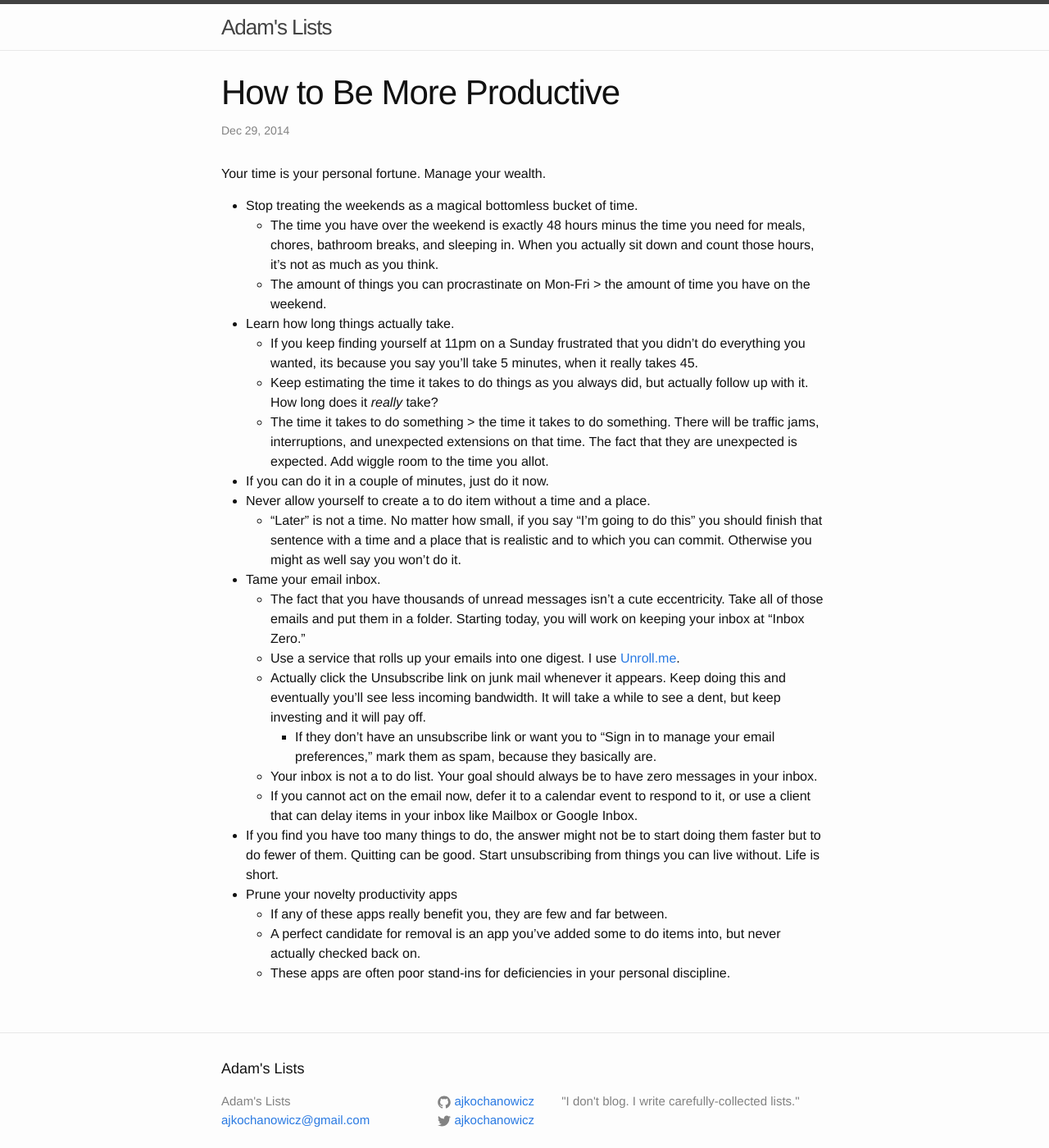
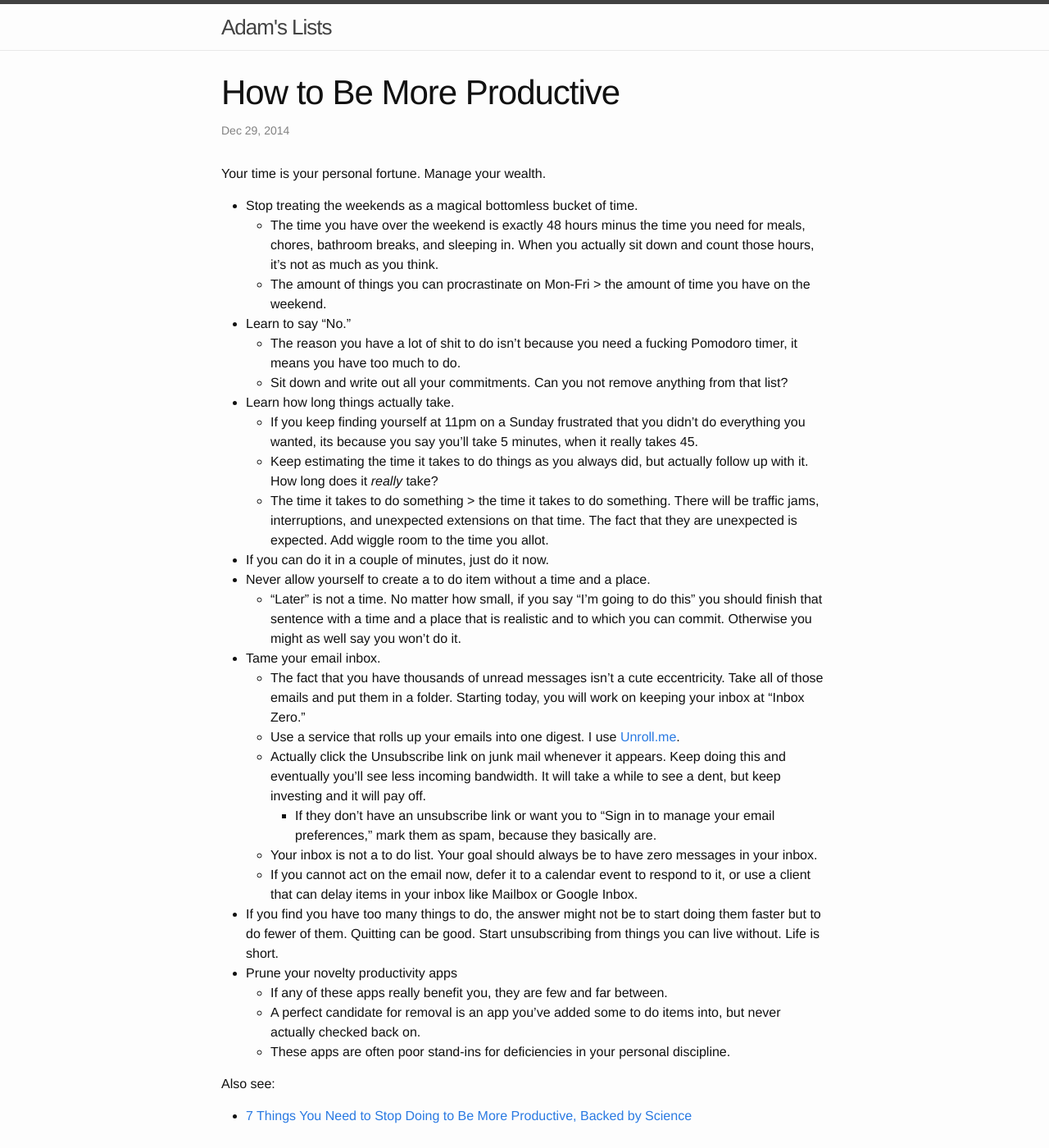
Before and after one commit to adamjgrant/blog, a Jekyll site: the page built from _posts/2014-12-29-how-to-be-more-productive.markdown, in a window 1280 px wide and 1400 px high. Shown: the whole window at 82% size. Built offline with Jekyll 4.4.1, drawn with Linux system fonts in a browser that asks for light colours; comment, search, counter and statistics services are not loaded.

```diff
--- a/_posts/2014-12-29-how-to-be-more-productive.markdown
+++ b/_posts/2014-12-29-how-to-be-more-productive.markdown
@@ -10,6 +10,9 @@ Your time is your personal fortune. Manage your wealth.
 - Stop treating the weekends as a magical bottomless bucket of time.
   - The time you have over the weekend is exactly 48 hours minus the time you need for meals, chores, bathroom breaks, and sleeping in. When you actually sit down and count those hours, it's not as much as you think.
   - The amount of things you can procrastinate on Mon-Fri > the amount of time you have on the weekend.
+- Learn to say "No."
+  - The reason you have a lot of shit to do isn't because you need a fucking Pomodoro timer, it means you have too much to do.
+  - Sit down and write out all your commitments. Can you not remove anything from that list?
 - Learn how long things actually take.
   - If you keep finding yourself at 11pm on a Sunday frustrated that you didn't do everything you wanted, its because you say you'll take 5 minutes, when it really takes 45.
   - Keep estimating the time it takes to do things as you always did, but actually follow up with it. How long does it *really* take?
@@ -29,3 +32,6 @@ Your time is your personal fortune. Manage your wealth.
   - If any of these apps really benefit you, they are few and far between.
   - A perfect candidate for removal is an app you've added some to do items into, but never actually checked back on.
   - These apps are often poor stand-ins for deficiencies in your personal discipline.
+
+Also see:
+- [7 Things You Need to Stop Doing to Be More Productive, Backed by Science](https://medium.com/@cammipham/7-things-you-need-to-stop-doing-to-be-more-productive-backed-by-science-a988c17383a6)
```
Also changed, not shown: _posts/2015-01-30-how-to-stop-fighting-with-your-girlfriend.markdown (added, +37 -0 lines).
